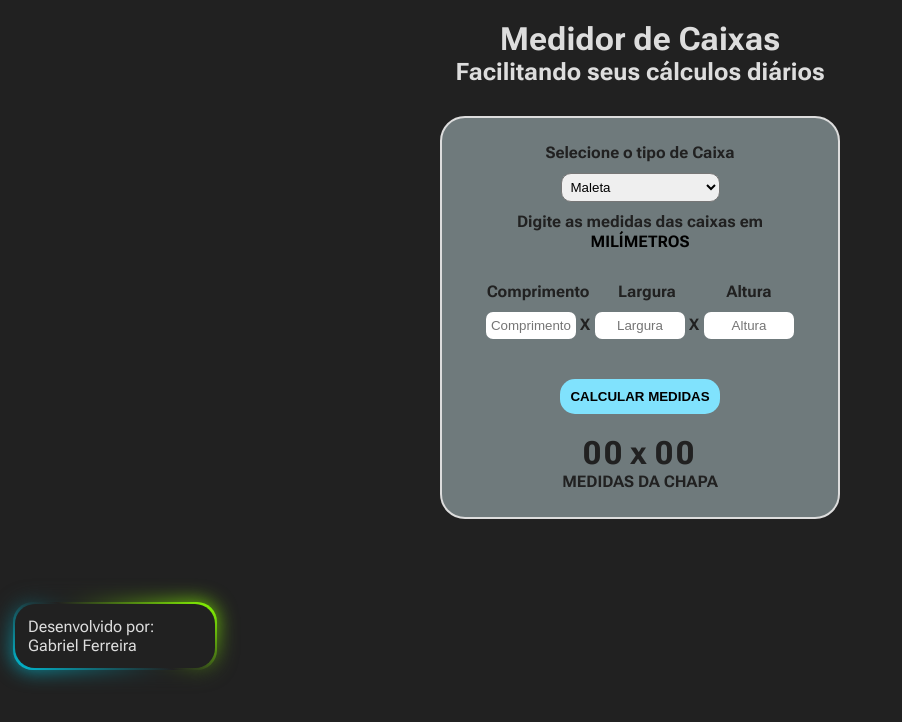
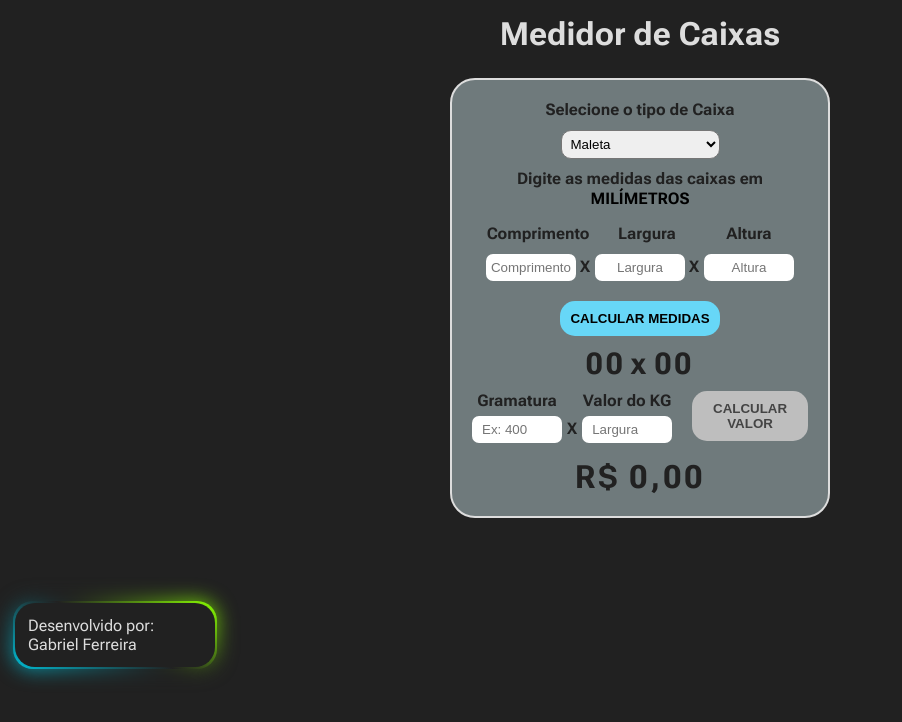
Before and after one commit to gabrielferreira91/medindocaixas, a plain HTML site: page index.html in a window 1280 px wide. Shown: the whole page, without its empty margins (0-902 px from the left). Drawn offline with Linux system fonts and the light colour scheme.

Commit message:
Add valor a caixa

```diff
--- a/index.html
+++ b/index.html
@@ -16,7 +16,6 @@
 <body>
     <header>
         <h1>Medidor de Caixas</h1>
-        <h2>Facilitando seus cálculos diários</h2>
     </header>
     <main>
         <div class="container">
@@ -68,8 +67,36 @@
                 </div>
             <button class="calcBox" id="calcBox" onclick='getMeasure()'>Calcular Medidas</button>
             <div id="totalBox">
-                <strong id="totalLength">00</strong>x<strong id="totalWidth">00</strong></div>
-                <p>MEDIDAS DA CHAPA</p>
+                <strong id="totalLength">00</strong><strong>x</strong><strong id="totalWidth">00</strong>
+                <!-- <p>MEDIDAS DA CHAPA</p> -->
+            </div>
+
+            <div class="valorCaixas">
+                <div class="valores">
+                    <p>
+                        Gramatura
+                    </p>
+                    <div class="containerInput">
+                        <input id="gramatura" type="number" placeholder="Ex: 400">
+                    </div>
+                </div>
+                <strong> X</strong>
+                <div class="valores">
+                    <p>
+                        Valor do KG
+                    </p>
+                    <div class="containerInput">
+                        <input id="valorKg" type="number" placeholder="Largura">
+                    </div>
+                </div>
+                <div class="valores">
+                    <div class="valorFinal">
+                        <button id="calcValor" class="calcValor disabled" onclick="getValues()" disabled>Calcular Valor</button>
+                    </div>
+                </div>
+            </div>
+            <div id="totalValue">
+                <strong id="resultR">R$</strong><strong id="resultValue">0,00</strong>
             </div>
         </div>
     </main>
--- a/medindoCaixas.js
+++ b/medindoCaixas.js
@@ -1,139 +1,220 @@
-let inputLengthBox = document.getElementById('lengthBox');
-let inputWidthBox = document.getElementById('widthBox');
-let inputHeightBox = document.getElementById('heightBox');
+const transpasseNormal = 10
+const transpasse30 = 60
+const abaEnvoltorio = 80
+const abaMaleta = 70
+const abaEnvoltorio01Tampa = 60
+const somaAltura = 5
 
+let inputLengthBox = document.getElementById('lengthBox')
+let inputWidthBox = document.getElementById('widthBox')
+let inputHeightBox = document.getElementById('heightBox')
 let totalLength = document.getElementById('totalLength')
 let totalWidth = document.getElementById('totalWidth')
 
+let inputGramatura = document.getElementById('gramatura')
+let inputValorKg = document.getElementById('valorKg')
+let totalValue = document.getElementById('resultValue')
+let totalRs = document.getElementById('resultR')
+
 let tipoDeCaixa = document.getElementById('tiposDeCaixa')
 
-const transpasseNormal = 10;
-const transpasse30 = 60;
-const abaEnvoltorio = 80;
-const abaMaleta = 70;
-const abaEnvoltorio01Tampa = 60;
-const somaAltura = 5;
+let buttonValue = document.getElementById('calcValor')
 
 let resultBox = []
+let isInvalid = false
+let isInvalidValue = false
 
-let isInvalid = false;
+function typeOfBox(boxes) {
+  let lengthBox = parseInt(inputLengthBox.value)
+  let widthBox = parseInt(inputWidthBox.value)
+  let heightBox = parseInt(inputHeightBox.value)
 
-function typeOfBox(boxes){
+  if (
+    isInvalidFunction(lengthBox) ||
+    isInvalidFunction(widthBox) ||
+    isInvalidFunction(heightBox)
+  ) {
+    isInvalid = true
+    addClass()
+  } else {
+    isInvalid = false
+    removeClass()
 
-    let lengthBox = parseInt(inputLengthBox.value);
-    let widthBox = parseInt(inputWidthBox.value);
-    let heightBox = parseInt(inputHeightBox.value);
-
-    if (lengthBox <= 0 || widthBox <= 0 || heightBox <= 0 || isNaN(lengthBox) || isNaN(widthBox) || isNaN(heightBox)){
-        isInvalid = true;
-    }   else {
-
-
-        isInvalid = false;
-
-        switch(boxes){
+    switch (boxes) {
       case 'maleta':
-                calcMaleta(lengthBox, widthBox, heightBox);
-                console.log('maleta');
-            break;
+        calcMaleta(lengthBox, widthBox, heightBox)
+        break
 
       case 'maletaTTotal':
-                calcMaletaTTotal(lengthBox, widthBox, heightBox);
-                console.log('maletaTTOTAL');
-            break;
+        calcMaletaTTotal(lengthBox, widthBox, heightBox)
+        break
 
       case 'maletaT030':
-                calcMaletaT30(lengthBox, widthBox, heightBox);
-                console.log('maletaT030');
-            break;
+        calcMaletaT30(lengthBox, widthBox, heightBox)
+        break
 
       case 'env1tampa':
-                calcEnv01Tampa(lengthBox, widthBox, heightBox);
-                console.log('ENV 01 TAMPA');
-            break;
+        calcEnv01Tampa(lengthBox, widthBox, heightBox)
+        break
 
       case 'envNormal':
-                calcEnvNormal(lengthBox, widthBox, heightBox);
-                console.log('Env NORMAL');
-            break;
+        calcEnvNormal(lengthBox, widthBox, heightBox)
+        break
 
       case 'envT030':
-                calcEnvTransp30(lengthBox, widthBox, heightBox);
-                console.log('ENV T 030');
-            break;
-
+        calcEnvTransp30(lengthBox, widthBox, heightBox)
+        break
     }
   }
 }
 //Calculando medidas de caixas
 
-function calcMaleta(length,width,height) {
-    const riscador = (width+transpasseNormal)/2 + (height+somaAltura) + (width+transpasseNormal)/2;
-    const impressora = length + width + length + width + abaMaleta;
+function calcMaleta(length, width, height) {
+  const riscador =
+    (width + transpasseNormal) / 2 +
+    (height + somaAltura) +
+    (width + transpasseNormal) / 2
+  const impressora = length + width + length + width + abaMaleta
 
-    resultBox = [riscador , impressora]
+  resultBox = [riscador, impressora]
   return resultBox
 }
 
-function calcMaletaTTotal(length, width, height){
-    const riscador = width + (height+somaAltura) + width
-    const impressora = length + width + length + width + abaMaleta;
+function calcMaletaTTotal(length, width, height) {
+  const riscador = width + (height + somaAltura) + width
+  const impressora = length + width + length + width + abaMaleta
 
-    resultBox = [riscador , impressora]
+  resultBox = [riscador, impressora]
   return resultBox
 }
 
-function calcMaletaT30(length,width,height) {
-    const riscador = (width + transpasse30)/2 + (height+somaAltura) + (width + transpasse30)/2;
-    const impressora = length + width + length + width + abaMaleta;
+function calcMaletaT30(length, width, height) {
+  const riscador =
+    (width + transpasse30) / 2 +
+    (height + somaAltura) +
+    (width + transpasse30) / 2
+  const impressora = length + width + length + width + abaMaleta
 
-    resultBox = [riscador , impressora]
+  resultBox = [riscador, impressora]
   return resultBox
 }
 
 function calcEnvNormal(length, width, height) {
-    const riscador = (width+transpasseNormal)/2 + (height+somaAltura) + (width+somaAltura) + (height+somaAltura) + (width+transpasseNormal)/2;
-    const impressora = abaEnvoltorio + height + length + height + abaEnvoltorio;
+  const riscador =
+    (width + transpasseNormal) / 2 +
+    (height + somaAltura) +
+    (width + somaAltura) +
+    (height + somaAltura) +
+    (width + transpasseNormal) / 2
+  const impressora = abaEnvoltorio + height + length + height + abaEnvoltorio
 
-    resultBox = [riscador , impressora]
+  resultBox = [riscador, impressora]
   return resultBox
 }
 
 function calcEnv01Tampa(length, width, height) {
-    const riscador = (width+somaAltura) + (height+somaAltura) + (width+somaAltura) + (height+somaAltura) + abaEnvoltorio01Tampa;
-    const impressora = abaEnvoltorio + height + length + height + abaEnvoltorio;
+  const riscador =
+    width +
+    somaAltura +
+    (height + somaAltura) +
+    (width + somaAltura) +
+    (height + somaAltura) +
+    abaEnvoltorio01Tampa
+  const impressora = abaEnvoltorio + height + length + height + abaEnvoltorio
 
-    resultBox = [riscador , impressora]
+  resultBox = [riscador, impressora]
   return resultBox
 }
 
 function calcEnvTransp30(length, width, height) {
-    const riscador =  (width+transpasse30)/2 + (height+somaAltura) + (width+somaAltura) + (height+somaAltura) + (width+transpasse30)/2;
-    const impressora = abaEnvoltorio + height + length + height + abaEnvoltorio;
+  const riscador =
+    (width + transpasse30) / 2 +
+    (height + somaAltura) +
+    (width + somaAltura) +
+    (height + somaAltura) +
+    (width + transpasse30) / 2
+  const impressora = abaEnvoltorio + height + length + height + abaEnvoltorio
 
-    resultBox = [riscador , impressora]
+  resultBox = [riscador, impressora]
   return resultBox
 }
 
 
+function isInvalidFunction(valor) {
+  if (valor <= 0 || isNaN(valor)) {
+    return true
+  } else {
+    return false
+  }
+}
+
+function finalValue(comp, larg, gramatura, valor) {
+  let area = (comp * larg) / 1000
+  let result = (gramatura * area * valor) / 1000
+
+  return result
+}
+
+function gramatura(gram) {
+  gram > 1 ? (gram = gram / 1000) : gram
+  return gram
+}
+
+function setTimes(resultLength, resultWidth) {
+  totalLength.textContent = resultLength
+  totalWidth.textContent = resultWidth
+}
+
+function setValue(resultValue) {
+  totalValue.textContent = resultValue.toFixed(2)
+}
+
+function msgError() {
+  totalLength.textContent = 'VALOR '
+  totalWidth.textContent = 'INVÁLIDO'
+}
+
+function msgErrorValue() {
+  totalRs.textContent = ''
+  totalValue.textContent = 'VALOR INVÁLIDO'
+}
+
+function removeClass() {
+  buttonValue.disabled = false
+  buttonValue.classList.remove('disabled')
+}
+
+function addClass() {
+  buttonValue.disabled = true
+  buttonValue.classList.add('disabled')
+}
+
 // FUNCTION OF BUTTON
 
-function getMeasure(){
+function getMeasure() {
   tipoDeCaixa = document.getElementById('tiposDeCaixa').value
 
-    typeOfBox(tipoDeCaixa);
-    isInvalid ? msgError() : setTimes(resultBox[0], resultBox[1]);
-
+  typeOfBox(tipoDeCaixa)
+  isInvalid ? msgError() : setTimes(resultBox[0], resultBox[1])
 }
 
-function setTimes(resultLength, resultWidth){
-    totalLength.textContent = resultLength
-    totalWidth.textContent =  resultWidth
+function getValues() {
+  getMeasure()
+  let gramaturaCaixa = gramatura(parseFloat(inputGramatura.value))
+  let valorKg = parseFloat(inputValorKg.value)
 
+  const valorFinal = finalValue(
+    resultBox[0],
+    resultBox[1],
+    gramaturaCaixa,
+    valorKg
+  )
+
+  if (isInvalidFunction(gramaturaCaixa) || isInvalidFunction(valorKg)) {
+    isInvalidValue = true
+  } else {
+    isInvalidValue = false
   }
 
-
-function msgError(){
-    totalLength.textContent = 'VALOR ';
-    totalWidth.textContent = 'INVÁLIDO';
+  isInvalidValue ? msgErrorValue() : setValue(valorFinal)
 }
--- a/style.css
+++ b/style.css
@@ -20,7 +20,7 @@ header {
   display: flex;
   flex-direction: column;
   align-items: center;
-    margin: 2rem;
+  margin: 1.5rem;
 }
 
 main {
@@ -37,22 +37,21 @@ main {
   align-items: center;
   text-align: center;
 
-    padding: 2.5rem;
+  padding: 2rem;
 
   background: #d2eaf070;
 
-    width: 40rem;
+  width: 38rem;
 
   font-weight: 600;
 
   color: #212121;
 
-    border: .2rem #ddd solid;
+  border: 0.2rem #ddd solid;
   border-radius: 2.5rem;
-
 }
 
-.container p{
+.container p {
   line-height: 2rem;
 }
 
@@ -66,9 +65,8 @@ select {
   border-radius: 1rem;
 }
 
-
 .medidasCaixas {
-    margin-top: 3rem;
+  margin-top: 1.5rem;
   display: flex;
   /*gap: 3.8rem;*/
   gap: 0.5rem;
@@ -77,16 +75,15 @@ select {
 .medidas {
   display: flex;
   flex-direction: column;
-
 }
 
-.medidas p{
+.medidas p {
   margin-bottom: 1rem;
 }
 
 /* =====> CONFIG INPUT <====== */
 
-input{
+input {
   line-height: 2.7rem;
   width: 9rem;
   text-align: center;
@@ -103,16 +100,15 @@ input::-webkit-inner-spin-button {
 }
 
 /* Firefox */
-input[type=number] {
+input[type='number'] {
   -moz-appearance: textfield;
 }
-
 
 /* ========> CONFIG BUTTON <===========*/
 
 .calcBox {
-    background: #80e2fd;
-    margin: 4rem 0 2rem;
+  background: #67d7f7;
+  margin: 2rem 0 1rem;
   padding: 1rem;
   display: flex;
   align-items: center;
@@ -127,40 +123,97 @@ input[type=number] {
   transition: background 500ms;
 }
 
-.calcBox:hover {
+.calcBox:hover,
+.calcValor:hover {
   background: #399fff;
 }
 
-
 /* ========> TIME TOTAL <==============  */
 
-#totalBox {
+#totalBox strong {
+  font-size: 3rem;
+  letter-spacing: 0.3rem;
+}
+
+.valores input {
+  padding-left: 1rem;
+  text-align: left;
+}
+
+#totalLength {
+  margin-right: 0.5rem;
+}
+
+#totalWidth {
+  margin-left: 0.5rem;
+}
+
+.valorCaixas {
+  margin-top: 1rem;
+  display: flex;
+  gap: 0.5rem;
+}
+
+.valorCaixas p {
+  padding-bottom: 0.5rem;
+}
+
+.valorCaixas strong {
+  align-self: flex-end;
+  padding-bottom: 0.5rem;
+}
+
+.calcValor {
+  background: #67d7f7;
+  margin-left: 1.5rem;
+  padding: 1rem;
+  display: flex;
+  align-items: center;
+  justify-content: center;
+
+  border: none;
+  border-radius: 1.5rem;
+
+  text-transform: uppercase;
+  font-weight: 700;
+
+  transition: background 500ms;
+}
+
+#totalValue {
+  margin-top: 1.5rem;
   font-size: 3.2rem;
   letter-spacing: 0.3rem;
 }
 
-#totalLength{
-    margin-right: 0.5rem;
+#resultValue {
+  margin-left: 1rem;
 }
 
-#totalWidth{
-    margin-left: 0.5rem;
+.disabled {
+  background-color: rgb(190, 190, 190);
+  color: #444;
+  transition: none;
 }
+
+.disabled:hover {
+  background-color: rgb(190, 190, 190);
+  transition: none;
+}
+
 /* ====> FOOTER <====== */
-
 footer {
   display: flex;
 
   position: relative;
-    align-self:flex-end;
+  align-self: flex-end;
 
   height: 18vh;
-
 }
 
-footer div{
+footer div {
   position: relative;
-    align-self:flex-end;
+  align-self: flex-end;
 
   margin: 1.5rem;
   padding: 1.3rem;
@@ -169,7 +222,7 @@ footer div{
   /* border: 3px solid #73AD21;*/
   border-radius: 2rem;
 
-   background:  #212121;
+  background: #212121;
 }
 
 footer div:before {
@@ -201,5 +254,5 @@ footer div:after {
 
 footer div:before,
 footer div:after {
-    background: linear-gradient(210deg, #89ff00, #212121, #00bcd4 );
+  background: linear-gradient(210deg, #89ff00, #212121, #00bcd4);
 }
```
Lines whose indentation alone changed are shown as unchanged.
